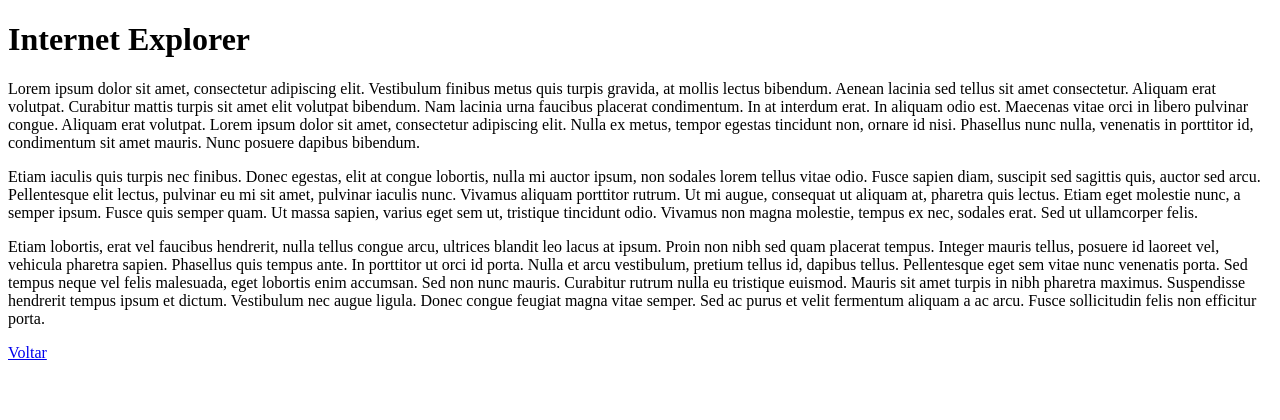
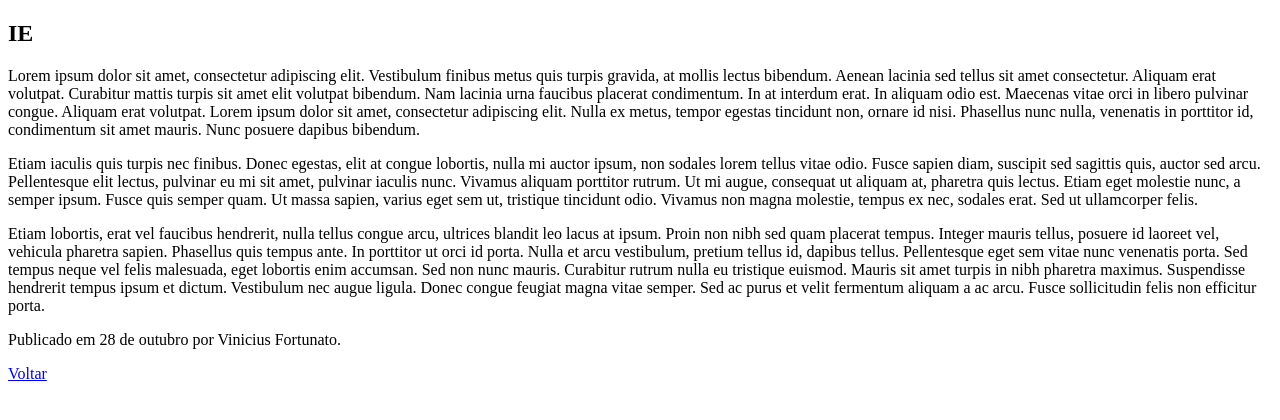
Before and after one commit to vinifortunato/projeto-03, a plain HTML site: page ie.html in a window 1280 px wide. Drawn offline with Linux system fonts and the light colour scheme.

Commit message:
Added semantic HTML

```diff
--- a/ie.html
+++ b/ie.html
@@ -4,10 +4,21 @@
         <title>IE</title>
     </head>
     <body>
-        <h1>Internet Explorer</h1>
-        <p>Lorem ipsum dolor sit amet, consectetur adipiscing elit. Vestibulum finibus metus quis turpis gravida, at mollis lectus bibendum. Aenean lacinia sed tellus sit amet consectetur. Aliquam erat volutpat. Curabitur mattis turpis sit amet elit volutpat bibendum. Nam lacinia urna faucibus placerat condimentum. In at interdum erat. In aliquam odio est. Maecenas vitae orci in libero pulvinar congue. Aliquam erat volutpat. Lorem ipsum dolor sit amet, consectetur adipiscing elit. Nulla ex metus, tempor egestas tincidunt non, ornare id nisi. Phasellus nunc nulla, venenatis in porttitor id, condimentum sit amet mauris. Nunc posuere dapibus bibendum.</p>
-        <p>Etiam iaculis quis turpis nec finibus. Donec egestas, elit at congue lobortis, nulla mi auctor ipsum, non sodales lorem tellus vitae odio. Fusce sapien diam, suscipit sed sagittis quis, auctor sed arcu. Pellentesque elit lectus, pulvinar eu mi sit amet, pulvinar iaculis nunc. Vivamus aliquam porttitor rutrum. Ut mi augue, consequat ut aliquam at, pharetra quis lectus. Etiam eget molestie nunc, a semper ipsum. Fusce quis semper quam. Ut massa sapien, varius eget sem ut, tristique tincidunt odio. Vivamus non magna molestie, tempus ex nec, sodales erat. Sed ut ullamcorper felis.</p>
-        <p>Etiam lobortis, erat vel faucibus hendrerit, nulla tellus congue arcu, ultrices blandit leo lacus at ipsum. Proin non nibh sed quam placerat tempus. Integer mauris tellus, posuere id laoreet vel, vehicula pharetra sapien. Phasellus quis tempus ante. In porttitor ut orci id porta. Nulla et arcu vestibulum, pretium tellus id, dapibus tellus. Pellentesque eget sem vitae nunc venenatis porta. Sed tempus neque vel felis malesuada, eget lobortis enim accumsan. Sed non nunc mauris. Curabitur rutrum nulla eu tristique euismod. Mauris sit amet turpis in nibh pharetra maximus. Suspendisse hendrerit tempus ipsum et dictum. Vestibulum nec augue ligula. Donec congue feugiat magna vitae semper. Sed ac purus et velit fermentum aliquam a ac arcu. Fusce sollicitudin felis non efficitur porta.</p>
-        <a href="/">Voltar</a>
+        <article>
+            <h1>IE</h1>
+            <p>Lorem ipsum dolor sit amet, consectetur adipiscing elit. Vestibulum finibus metus quis turpis gravida, at mollis lectus bibendum. Aenean lacinia sed tellus sit amet consectetur. Aliquam erat volutpat. Curabitur mattis turpis sit amet elit volutpat bibendum. Nam lacinia urna faucibus placerat condimentum. In at interdum erat. In aliquam odio est. Maecenas vitae orci in libero pulvinar congue. Aliquam erat volutpat. Lorem ipsum dolor sit amet, consectetur adipiscing elit. Nulla ex metus, tempor egestas tincidunt non, ornare id nisi. Phasellus nunc nulla, venenatis in porttitor id, condimentum sit amet mauris. Nunc posuere dapibus bibendum.</p>
+            <p>Etiam iaculis quis turpis nec finibus. Donec egestas, elit at congue lobortis, nulla mi auctor ipsum, non sodales lorem tellus vitae odio. Fusce sapien diam, suscipit sed sagittis quis, auctor sed arcu. Pellentesque elit lectus, pulvinar eu mi sit amet, pulvinar iaculis nunc. Vivamus aliquam porttitor rutrum. Ut mi augue, consequat ut aliquam at, pharetra quis lectus. Etiam eget molestie nunc, a semper ipsum. Fusce quis semper quam. Ut massa sapien, varius eget sem ut, tristique tincidunt odio. Vivamus non magna molestie, tempus ex nec, sodales erat. Sed ut ullamcorper felis.</p>
+            <p>Etiam lobortis, erat vel faucibus hendrerit, nulla tellus congue arcu, ultrices blandit leo lacus at ipsum. Proin non nibh sed quam placerat tempus. Integer mauris tellus, posuere id laoreet vel, vehicula pharetra sapien. Phasellus quis tempus ante. In porttitor ut orci id porta. Nulla et arcu vestibulum, pretium tellus id, dapibus tellus. Pellentesque eget sem vitae nunc venenatis porta. Sed tempus neque vel felis malesuada, eget lobortis enim accumsan. Sed non nunc mauris. Curabitur rutrum nulla eu tristique euismod. Mauris sit amet turpis in nibh pharetra maximus. Suspendisse hendrerit tempus ipsum et dictum. Vestibulum nec augue ligula. Donec congue feugiat magna vitae semper. Sed ac purus et velit fermentum aliquam a ac arcu. Fusce sollicitudin felis non efficitur porta.</p>
+            <footer>
+                <p>
+                    Publicado em
+                    <time datetime="2022-10-28 19:00">28 de outubro</time>
+                    por Vinicius Fortunato.
+                </p>
+            </footer>
+        </article>
+        <section>
+            <a href="/">Voltar</a>
+        </section>
     </body>
 </html>
```
Also changed, not shown: chrome.html (+16 -5 lines), firefox.html (+16 -5 lines), index.html (+6 -6 lines).
